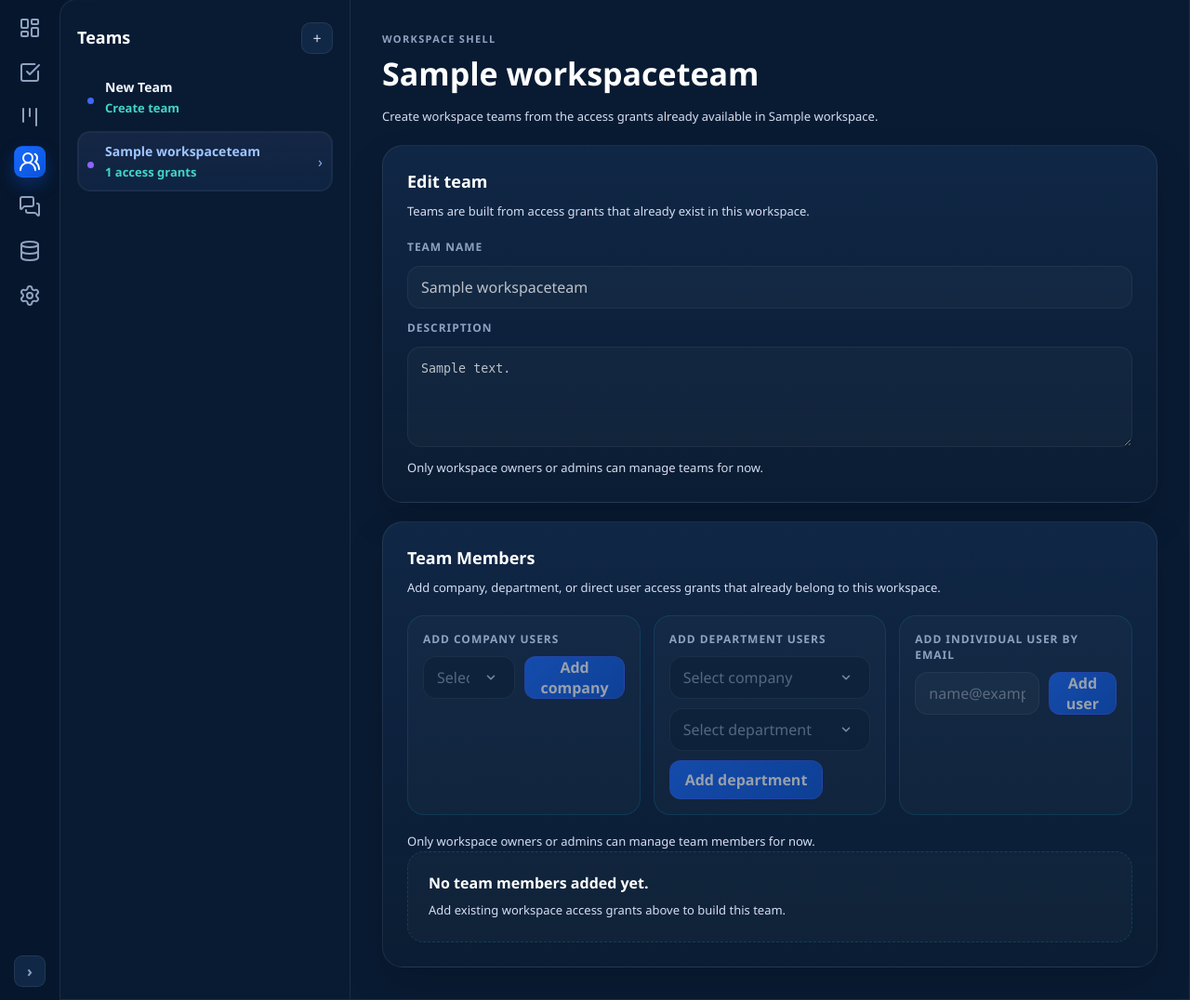
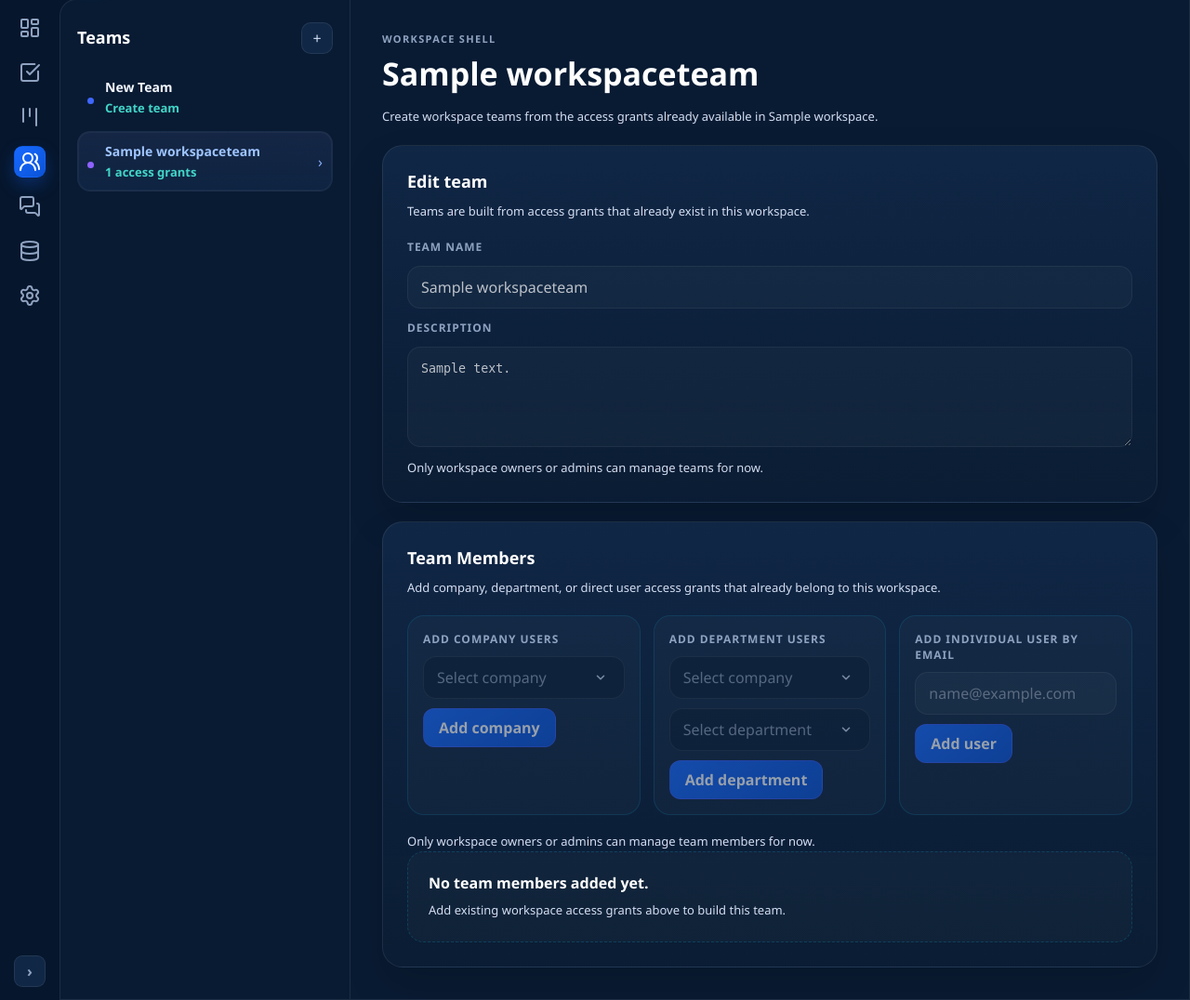
Before and after one commit to alma-iceee/platform, a Django app: page /workspaces/teams/1/ in a window 1280 px wide. Shown: the part 73-1149 px from the top of the page at 93% size. Run offline with Django 5.2, Linux system fonts and the light colour scheme; tables that the repository leaves empty hold one stand-in row (values such as "Sample post"); data that the repository does not hold is empty.

Commit message:
Unify workspace form control layout

```diff
--- a/apps/ordo/workspaces/templates/workspaces/teams/teams.html
+++ b/apps/ordo/workspaces/templates/workspaces/teams/teams.html
@@ -91,9 +91,13 @@
                                     {% csrf_token %}
                                     <input type="hidden" name="action" value="add_company_member">
                                     <label class="settings-label" for="{{ team_member_forms.company.company.id_for_label }}">Add company users</label>
-                                    <div class="access-grant-row">
+                                    <div class="workspace-control-stack">
+                                        <div class="workspace-control">
                                             {{ team_member_forms.company.company }}
+                                        </div>
+                                        <div class="workspace-control-actions">
                                             <button type="submit" class="shell-button" {% if not can_manage_workspace %}disabled{% endif %}>Add company</button>
+                                        </div>
                                     </div>
                                     {% for error in team_member_forms.company.company.errors %}
                                         <p class="settings-message error">{{ error }}</p>
@@ -106,10 +110,16 @@
                                     {% csrf_token %}
                                     <input type="hidden" name="action" value="add_department_member">
                                     <label class="settings-label" for="{{ team_member_forms.department.company.id_for_label }}">Add department users</label>
-                                    <div class="access-grant-stack">
+                                    <div class="workspace-control-stack">
+                                        <div class="workspace-control">
                                             {{ team_member_forms.department.company }}
+                                        </div>
+                                        <div class="workspace-control">
                                             {{ team_member_forms.department.department }}
+                                        </div>
+                                        <div class="workspace-control-actions">
                                             <button type="submit" class="shell-button" {% if not can_manage_workspace %}disabled{% endif %}>Add department</button>
+                                        </div>
                                     </div>
                                     {% for error in team_member_forms.department.company.errors %}
                                         <p class="settings-message error">{{ error }}</p>
@@ -125,9 +135,13 @@
                                     {% csrf_token %}
                                     <input type="hidden" name="action" value="add_user_member">
                                     <label class="settings-label" for="{{ team_member_forms.user.email.id_for_label }}">Add individual user by email</label>
-                                    <div class="access-grant-row">
+                                    <div class="workspace-control-stack">
+                                        <div class="workspace-control">
                                             {{ team_member_forms.user.email }}
+                                        </div>
+                                        <div class="workspace-control-actions">
                                             <button type="submit" class="shell-button" {% if not can_manage_workspace %}disabled{% endif %}>Add user</button>
+                                        </div>
                                     </div>
                                     {% for error in team_member_forms.user.email.errors %}
                                         <p class="settings-message error">{{ error }}</p>
--- a/static/workspaces/shell.css
+++ b/static/workspaces/shell.css
@@ -1098,20 +1098,32 @@ select.shell-input option:disabled {
     background: rgba(255, 255, 255, 0.025);
 }
 
-.access-grant-row {
-    display: flex;
-    gap: 10px;
-}
-
-.access-grant-stack {
+.workspace-control-stack {
+    width: 100%;
     display: flex;
     flex-direction: column;
     gap: 10px;
 }
 
-.access-grant-row .shell-input,
-.access-grant-stack .shell-input {
+.workspace-control {
+    width: 100%;
     min-width: 0;
+}
+
+.workspace-control > input,
+.workspace-control > select,
+.workspace-control > textarea,
+.workspace-control .shell-input {
+    width: 100%;
+    min-width: 0;
+}
+
+.workspace-control-actions {
+    display: flex;
+    flex-wrap: wrap;
+    align-items: center;
+    justify-content: flex-start;
+    gap: 10px;
 }
 
 .settings-messages {
```
Also changed, not shown: apps/ordo/workspaces/templates/workspaces/settings/members_access.html (+17 -3 lines). Lines whose indentation alone changed are shown as unchanged.
